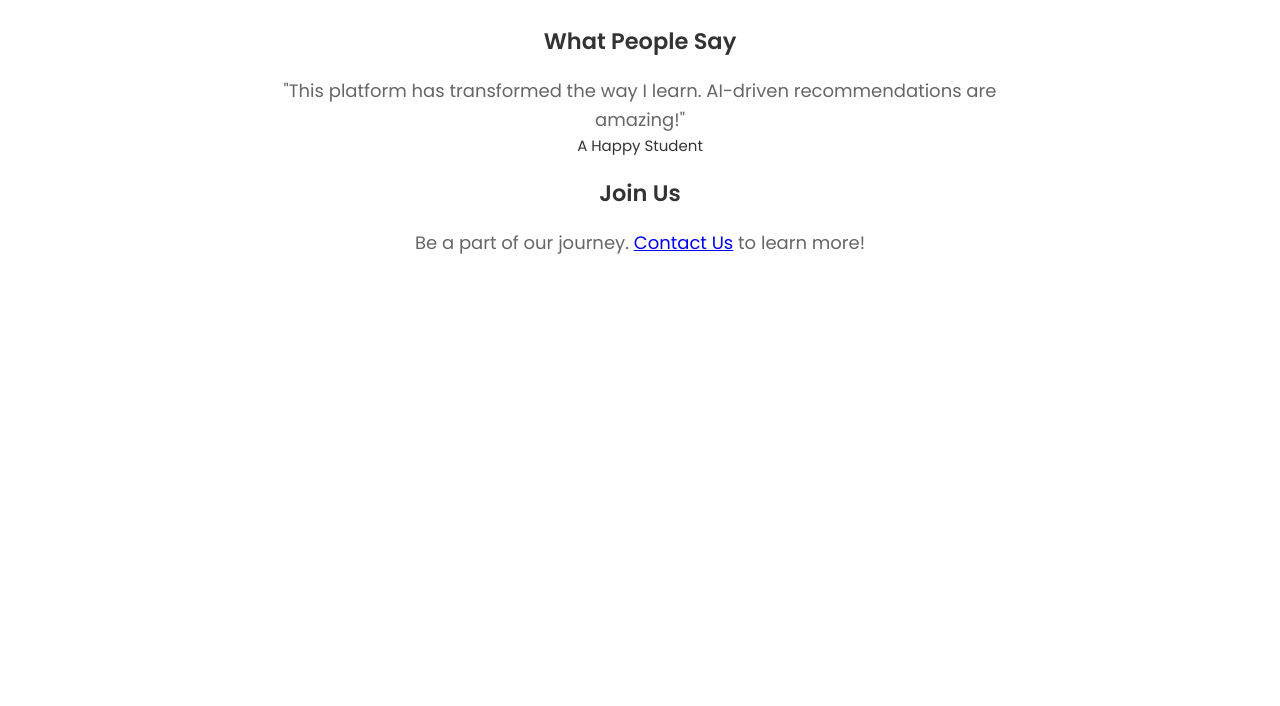
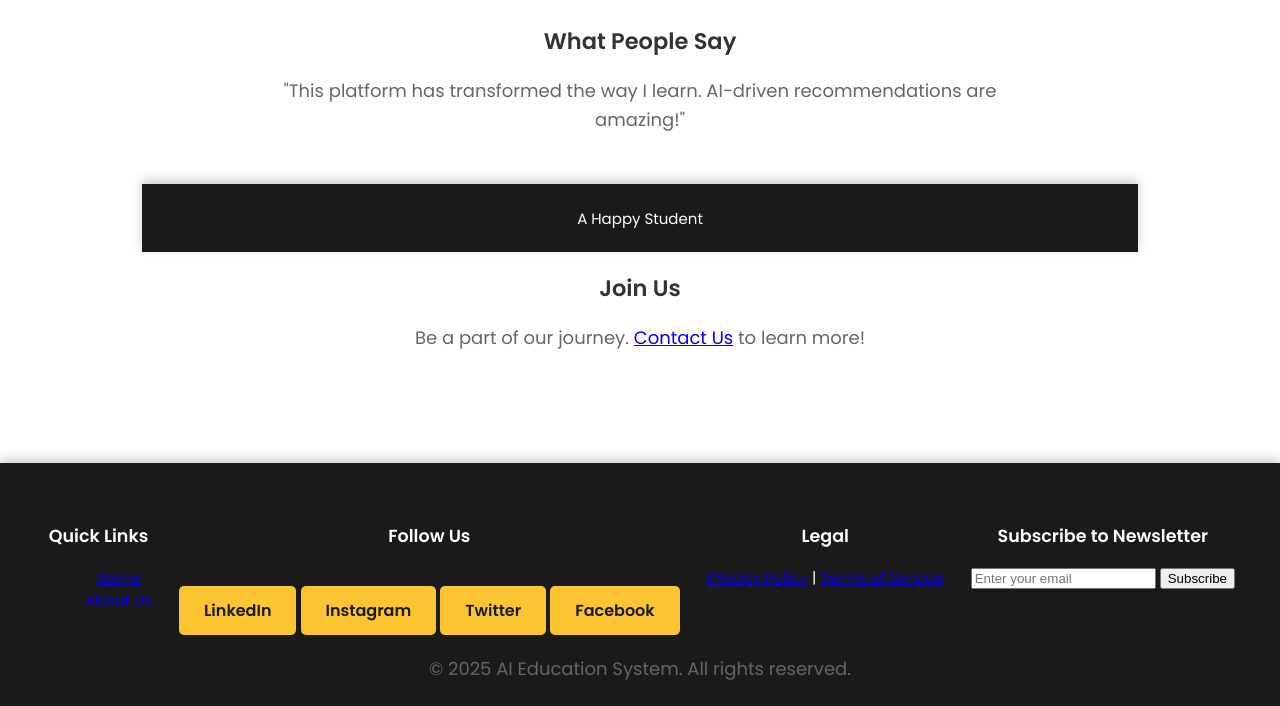
Before and after one commit to Devmuni-Goyal/AI_education_system, a FastAPI app: page /about-us in a window 1280 px wide. Shown: the part 1633-2339 px from the top of the page. Before the commit the page ends 1887 px from the top, so only its background shows below. Run offline with FastAPI, Linux system fonts and the light colour scheme.

Commit message:
added footer in index file

```diff
--- a/ai_education/main.py
+++ b/ai_education/main.py
@@ -4,6 +4,7 @@
 from fastapi.responses import HTMLResponse, JSONResponse
 from fastapi.staticfiles import StaticFiles
 from fastapi.templating import Jinja2Templates
+from routes import privacy_policy, terms
 
 # Importing route modules for different sections of the platform
 from ai_education.routes import ai_learning, resources_hub, ethics_ai, about_us, contact_us
@@ -33,21 +34,15 @@
 app.include_router(about_us.router)
 app.include_router(contact_us.router)
 
+# Include Privacy Policy and Terms Routes
+app.include_router(privacy_policy.router, prefix="/privacy-policy")
+app.include_router(terms.router, prefix="/terms")
+
 # Mount static folder to serve CSS, JS, images, and videos
 app.mount("/static", StaticFiles(directory=str(STATIC_DIR)), name="static")
 
 # Set up Jinja2 templates for rendering HTML responses
 templates = Jinja2Templates(directory=str(TEMPLATES_DIR))
-
-# Dummy service data
-services = [
-    {"title": "AI Learning", "description": "Learn AI with our interactive courses.", "video_url": "/static/video/ai_learning.mp4"},
-    {"title": "Machine Learning", "description": "Understand ML concepts with hands-on projects.", "video_url": "/static/video/ml_course.mp4"},
-    {"title": "Data Science", "description": "Master data science fundamentals.", "video_url": "/static/video/data_science.mp4"},
-    {"title": "Deep Learning", "description": "Explore deep learning models.", "video_url": "/static/video/deep_learning.mp4"},
-    {"title": "Python Programming", "description": "Learn Python for AI & ML.", "video_url": "/static/video/python_course.mp4"},
-    {"title": "Cloud Deployment", "description": "Deploy AI models on the cloud.", "video_url": "/static/video/cloud_deployment.mp4"}
-]
 
 # Home route to render the homepage
 @app.get("/", response_class=HTMLResponse)
@@ -82,6 +77,16 @@
 async def contact_us(request: Request):
      return templates.TemplateResponse("contact_us.html", {"request": request})
 
+# Privacy Policy Route
+@app.get("/privacy-policy", response_class=HTMLResponse)
+async def privacy_policy_page(request: Request):
+    return templates.TemplateResponse("privacy_policy.html", {"request": request})
+
+# Terms & Conditions Route
+@app.get("/terms", response_class=HTMLResponse)
+async def terms_page(request: Request):
+    return templates.TemplateResponse("terms.html", {"request": request})
+
 # Chatbot Route for handling chatbot queries
 @app.get("/chatbot")
 async def chatbot(query: str):
--- a/ai_education/static/css/style.css
+++ b/ai_education/static/css/style.css
@@ -194,3 +194,92 @@
     cursor: pointer;
     border-radius: 5px;
 }
+
+/* Footer Section */
+footer {
+    background-color: #1a1a1a;
+    color: white;
+    text-align: center;
+    padding: 1.5em 3em;
+    margin-top: 50px;
+    box-shadow: 0px -4px 10px rgba(0, 0, 0, 0.2);
+}
+
+.footer-container {
+    display: flex;
+    flex-wrap: wrap;
+    justify-content: space-between;
+    max-width: 1200px;
+    margin: 0 auto;
+    padding: 20px 0;
+}
+
+.footer-column {
+    flex: 1;
+    min-width: 250px;
+    padding: 10px;
+}
+
+.footer-column h3 {
+    font-size: 18px;
+    font-weight: 600;
+    margin-bottom: 15px;
+    color: #fbc531;
+}
+
+.footer-column ul {
+    list-style: none;
+    padding: 0;
+}
+
+.footer-column ul li {
+    margin-bottom: 8px;
+}
+
+.footer-column ul li a {
+    color: white;
+    text-decoration: none;
+    font-size: 14px;
+    transition: color 0.3s ease-in-out;
+}
+
+.footer-column ul li a:hover {
+    color: #fbc531;
+}
+
+/* Social Media Icons */
+.footer-social {
+    display: flex;
+    justify-content: center;
+    gap: 15px;
+    margin-top: 20px;
+}
+
+.footer-social a {
+    color: white;
+    font-size: 20px;
+    transition: transform 0.3s ease-in-out;
+}
+
+.footer-social a:hover {
+    transform: scale(1.2);
+    color: #fbc531;
+}
+
+/* Footer Bottom */
+.footer-bottom {
+    margin-top: 20px;
+    font-size: 14px;
+    color: #ccc;
+}
+
+@media (max-width: 768px) {
+    .footer-container {
+        flex-direction: column;
+        text-align: center;
+    }
+
+    .footer-column {
+        margin-bottom: 20px;
+    }
+}
--- a/ai_education/templates/index.html
+++ b/ai_education/templates/index.html
@@ -5,13 +5,13 @@
     <meta name="viewport" content="width=device-width, initial-scale=1.0">
     <title>{% block title %}AI-Based Education Platform{% endblock %}</title>
 
-    <!-- Link to local CSS file for styling -->
+    <!-- Linking to external CSS file for styling -->
     <link rel="stylesheet" href="{{ url_for('static', path='css/style.css') }}">
 
     <!-- FontAwesome for social media icons -->
     <link rel="stylesheet" href="https://cdnjs.cloudflare.com/ajax/libs/font-awesome/6.0.0/css/all.min.css">
 
-    <!-- Meta tags for SEO -->
+    <!-- Meta tags for SEO optimization -->
     <meta name="description" content="AI-Based Education Platform for personalized learning">
     <meta name="keywords" content="AI, Education, Learning, Online Study">
     <meta name="author" content="AI Education System Team">
@@ -19,7 +19,7 @@
 <body>
     <h1>Welcome to AI-Based Education Platform</h1>
 
-    <!-- Header and Navigation -->
+    <!-- Header Section: Navigation Bar and Search Bar -->
     <header>
         <nav>
             <ul>
@@ -31,22 +31,54 @@
             </ul>
         </nav>
 
-        <!-- Search Bar -->
+        <!-- Search Bar for users to search topics -->
         <div style="position: absolute; top: 20px; right: 20px;">
             <input type="text" id="searchBar" placeholder="Search...">
             <button onclick="alert('Search query: ' + document.getElementById('searchBar').value)">Send</button>
         </div>
     </header>
 
-    <!-- Main Content Area (This will be replaced by child templates) -->
+    <!-- Main Content Area -->
     <main>
-        {% block content %}{% endblock %}
+        {% block content %}
+
+        <!-- Video Courses Section -->
+        <section id="video-courses">
+            <h2>Video Courses</h2>
+            <p>Explore AI-driven courses tailored for you.</p>
+            <video width="320" height="240" controls>
+                <source src="{{ url_for('static', path='videos/our_story.mp4') }}" type="video/mp4">
+                Your browser does not support the video tag.
+            </video>
+        </section>
+
+        <!-- Blogs Section to display latest articles -->
+        <section id="blogs">
+            <h2>Latest Blogs</h2>
+            <article>
+                <h3>Understanding AI in Education</h3>
+                <p>AI is transforming the education sector...</p>
+                <a href="/blog/ai-in-education">Read More</a>
+            </article>
+        </section>
+
+        <!-- Services Section listing available services -->
+        <section id="services">
+            <h2>Our Services</h2>
+            <ul>
+                AI-Powered Learning   <br>
+                Personalized Study Plans<br>
+                Expert Mentorship<br>
+            </ul>
+        </section>
+
+        {% endblock %}
     </main>
 
-    <!-- Chatbot Button -->
+    <!-- Chatbot Section -->
     <div id="chatbot-icon" onclick="toggleChatbot()">💬</div>
 
-    <!-- Chatbot Window -->
+    <!-- Chatbot Window with messaging functionality -->
     <div id="chatbot">
         <div id="chatbot-header">
             <span>AI Chatbot</span>
@@ -59,7 +91,47 @@
         </div>
     </div>
 
-    <!-- Link to external JS file -->
+    <!-- Footer Section -->
+    <footer>
+        <div class="footer-container">
+            <!-- Quick Links Section -->
+            <div class="footer-section">
+                <h3>Quick Links</h3>
+                <ul>
+                  <a href="/">Home</a>
+                   <br>
+                   <a href="/about_us">About Us</a>
+                </ul>
+            </div>
+
+            <!-- Social Media Links Section -->
+            <div class="footer-section">
+                <h3>Follow Us</h3>
+                <a href="https://www.linkedin.com/in/devmuni-goyal-019316252/" target="_blank" class="btn btn-outline-primary">LinkedIn</a>
+                <a href="https://www.instagram.com/devmunigoyal/" target="_blank" class="btn btn-outline-danger">Instagram</a>
+                <a href="https://x.com/DevmuniGoyal" target="_blank" class="btn btn-outline-dark">Twitter</a>
+                <a href="https://www.facebook.com/devmuni.goyal" target="_blank" class="btn btn-outline-primary">Facebook</a>
+            </div>
+
+            <!-- Legal Section -->
+            <div class="footer-section">
+                <h3>Legal</h3>
+                <a href="/privacy-policy">Privacy Policy</a> |
+                <a href="/terms">Terms of Service</a>
+            </div>
+
+            <!-- Newsletter Subscription Section -->
+            <div class="footer-section">
+                <h3>Subscribe to Newsletter</h3>
+                <input type="email" placeholder="Enter your email">
+                <button>Subscribe</button>
+            </div>
+        </div>
+        <!-- Copyright Notice -->
+        <p class="copyright">© 2025 AI Education System. All rights reserved.</p>
+    </footer>
+
+    <!-- Linking external JavaScript file for interactivity -->
     <script src="{{ url_for('static', path='js/script.js') }}"></script>
 </body>
 </html>
```
Also changed, not shown: ai_education/routes/privacy_policy.py (added, +10 -0 lines), ai_education/routes/terms.py (added, +10 -0 lines), ai_education/templates/privacy_policy.html (added, +20 -0 lines), ai_education/templates/terms.html (added, +20 -0 lines), ai_education/static/js/script.js (line endings or trailing spaces).
